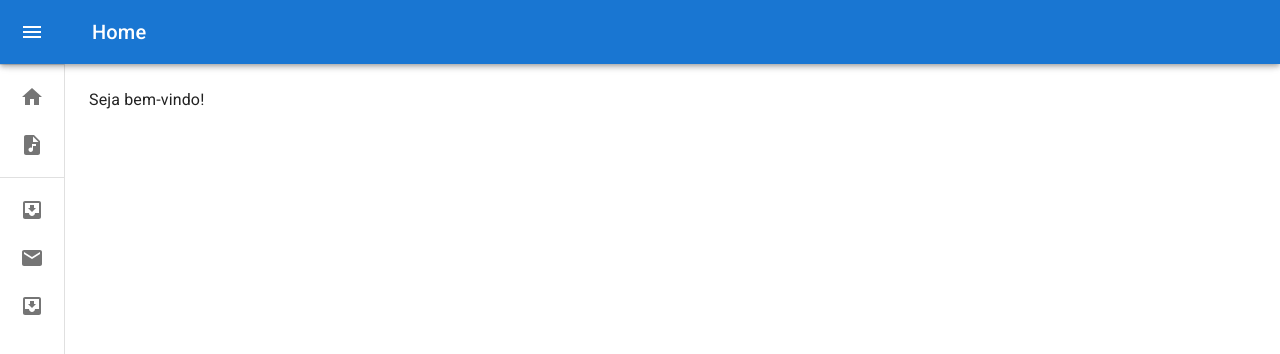
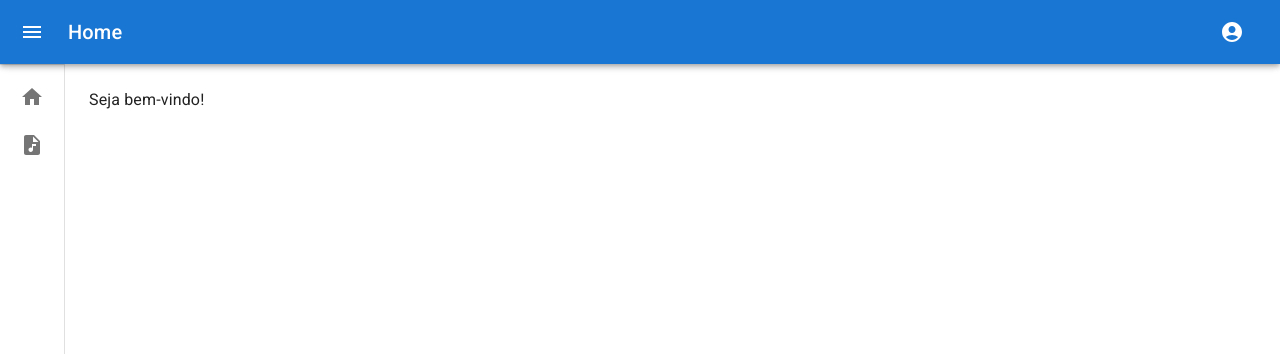
Before and after one commit to lucsoliveira/anki-generator, a Next.js app: page /dashboard in a window 1280 px wide. Shown: the top 354 px of the page. Built offline with nearby package versions, Linux system fonts and the light colour scheme.

Commit message:
feat: nav header

```diff
--- /dev/null
+++ b/app/dashboard/components/AuthBox/index.tsx
@@ -0,0 +1,57 @@
+import { AccountCircle } from "@mui/icons-material";
+import { IconButton, Menu, MenuItem } from "@mui/material";
+import React from "react";
+
+export function AuthBox() {
+  const [anchorElUser, setAnchorElUser] = React.useState<null | HTMLElement>(
+    null
+  );
+  const [auth, setAuth] = React.useState(true);
+  const [anchorEl, setAnchorEl] = React.useState<null | HTMLElement>(null);
+
+  const handleChange = (event: React.ChangeEvent<HTMLInputElement>) => {
+    setAuth(event.target.checked);
+  };
+
+  const handleMenu = (event: React.MouseEvent<HTMLElement>) => {
+    setAnchorEl(event.currentTarget);
+  };
+
+  const handleClose = () => {
+    setAnchorEl(null);
+  };
+
+  return (
+    <>
+      <IconButton
+        size="large"
+        aria-label="account of current user"
+        aria-controls="menu-appbar"
+        aria-haspopup="true"
+        onClick={handleMenu}
+        color="inherit"
+      >
+        <AccountCircle />
+      </IconButton>
+      <Menu
+        id="menu-appbar"
+        anchorEl={anchorEl}
+        anchorOrigin={{
+          vertical: "top",
+          horizontal: "right",
+        }}
+        keepMounted
+        transformOrigin={{
+          vertical: "top",
+          horizontal: "right",
+        }}
+        open={Boolean(anchorEl)}
+        onClose={handleClose}
+      >
+        <MenuItem onClick={handleClose}>Profile</MenuItem>
+        <MenuItem onClick={handleClose}>My account</MenuItem>
+        <MenuItem onClick={handleClose}>Logout</MenuItem>
+      </Menu>
+    </>
+  );
+}
--- a/app/dashboard/layout.tsx
+++ b/app/dashboard/layout.tsx
@@ -3,6 +3,7 @@
 import { ResponsiveDrawer } from "@/shared/layouts";
 import AudioFile from "@mui/icons-material/AudioFile";
 import HomeIcon from "@mui/icons-material/Home";
+import { AuthBox } from "./components/AuthBox";
 
 export default function Home({ children }: { children: React.ReactNode }) {
   const navItems = [
@@ -17,5 +18,9 @@ export default function Home({ children }: { children: React.ReactNode }) {
       path: "/dashboard/phrases",
     },
   ];
-  return <ResponsiveDrawer navItems={navItems}>{children}</ResponsiveDrawer>;
+  return (
+    <ResponsiveDrawer navItems={navItems} rightToolbarAction={<AuthBox />}>
+      {children}
+    </ResponsiveDrawer>
+  );
 }
--- a/shared/layouts/drawer/index.tsx
+++ b/shared/layouts/drawer/index.tsx
@@ -16,11 +16,9 @@ import ListItem from "@mui/material/ListItem";
 import ListItemButton from "@mui/material/ListItemButton";
 import ListItemIcon from "@mui/material/ListItemIcon";
 import ListItemText from "@mui/material/ListItemText";
-import InboxIcon from "@mui/icons-material/MoveToInbox";
-import MailIcon from "@mui/icons-material/Mail";
 import { useRouter } from "next/navigation";
 import { usePage } from "@/shared/hooks";
-
+import { LeftSidebarNavStyle } from "./styles";
 const drawerWidth = 240;
 
 const openedMixin = (theme: Theme): CSSObject => ({
@@ -108,9 +106,11 @@ const Drawer = styled(MuiDrawer, {
 export default function MiniDrawer({
   navItems,
   children,
+  rightToolbarAction,
 }: {
   navItems: { label: string; icon: React.ReactNode; path: string }[];
   children: React.ReactNode;
+  rightToolbarAction?: React.ReactNode;
 }) {
   const router = useRouter();
 
@@ -141,18 +141,16 @@ export default function MiniDrawer({
             aria-label="open drawer"
             onClick={handleDrawerOpen}
             edge="start"
-            sx={[
-              {
-                marginRight: 5,
-              },
-              open && { display: "none" },
-            ]}
+            sx={{ mr: 2 }}
           >
             <MenuIcon />
           </IconButton>
-          <Typography variant="h6" noWrap component="div">
+
+          <Typography variant="h6" component="div" sx={{ flexGrow: 1 }}>
             {getTitle()}
           </Typography>
+
+          {rightToolbarAction}
         </Toolbar>
       </AppBar>
       <Drawer variant="permanent" open={open}>
@@ -166,6 +164,7 @@ export default function MiniDrawer({
           </IconButton>
         </DrawerHeader>
         <Divider />
+        <LeftSidebarNavStyle>
           <List>
             {navItems.map((m, index) => (
               <ListItem
@@ -224,58 +223,7 @@ export default function MiniDrawer({
               </ListItem>
             ))}
           </List>
-        <Divider />
-        <List>
-          {["All mail", "Trash", "Spam"].map((text, index) => (
-            <ListItem key={text} disablePadding sx={{ display: "block" }}>
-              <ListItemButton
-                sx={[
-                  {
-                    minHeight: 48,
-                    px: 2.5,
-                  },
-                  open
-                    ? {
-                        justifyContent: "initial",
-                      }
-                    : {
-                        justifyContent: "center",
-                      },
-                ]}
-              >
-                <ListItemIcon
-                  sx={[
-                    {
-                      minWidth: 0,
-                      justifyContent: "center",
-                    },
-                    open
-                      ? {
-                          mr: 3,
-                        }
-                      : {
-                          mr: "auto",
-                        },
-                  ]}
-                >
-                  {index % 2 === 0 ? <InboxIcon /> : <MailIcon />}
-                </ListItemIcon>
-                <ListItemText
-                  primary={text}
-                  sx={[
-                    open
-                      ? {
-                          opacity: 1,
-                        }
-                      : {
-                          opacity: 0,
-                        },
-                  ]}
-                />
-              </ListItemButton>
-            </ListItem>
-          ))}
-        </List>
+        </LeftSidebarNavStyle>
       </Drawer>
       <Box component="main" sx={{ flexGrow: 1, p: 3 }}>
         <DrawerHeader />
--- /dev/null
+++ b/shared/layouts/drawer/styles.tsx
@@ -0,0 +1,7 @@
+import styled from "styled-components";
+
+export const LeftSidebarNavStyle = styled.div`
+  display: flex;
+  flex-direction: column;
+  justify-content: space-between;
+`;
```
Lines whose indentation alone changed are shown as unchanged.
